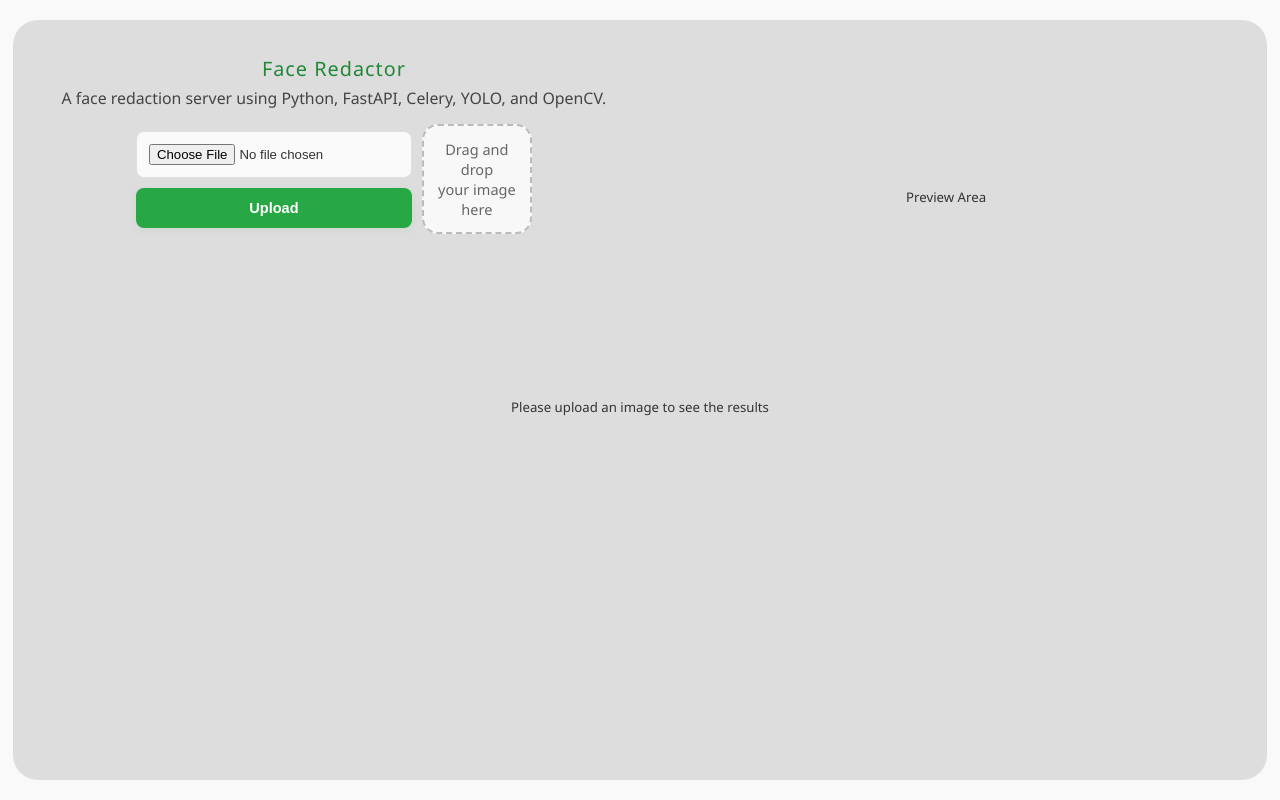
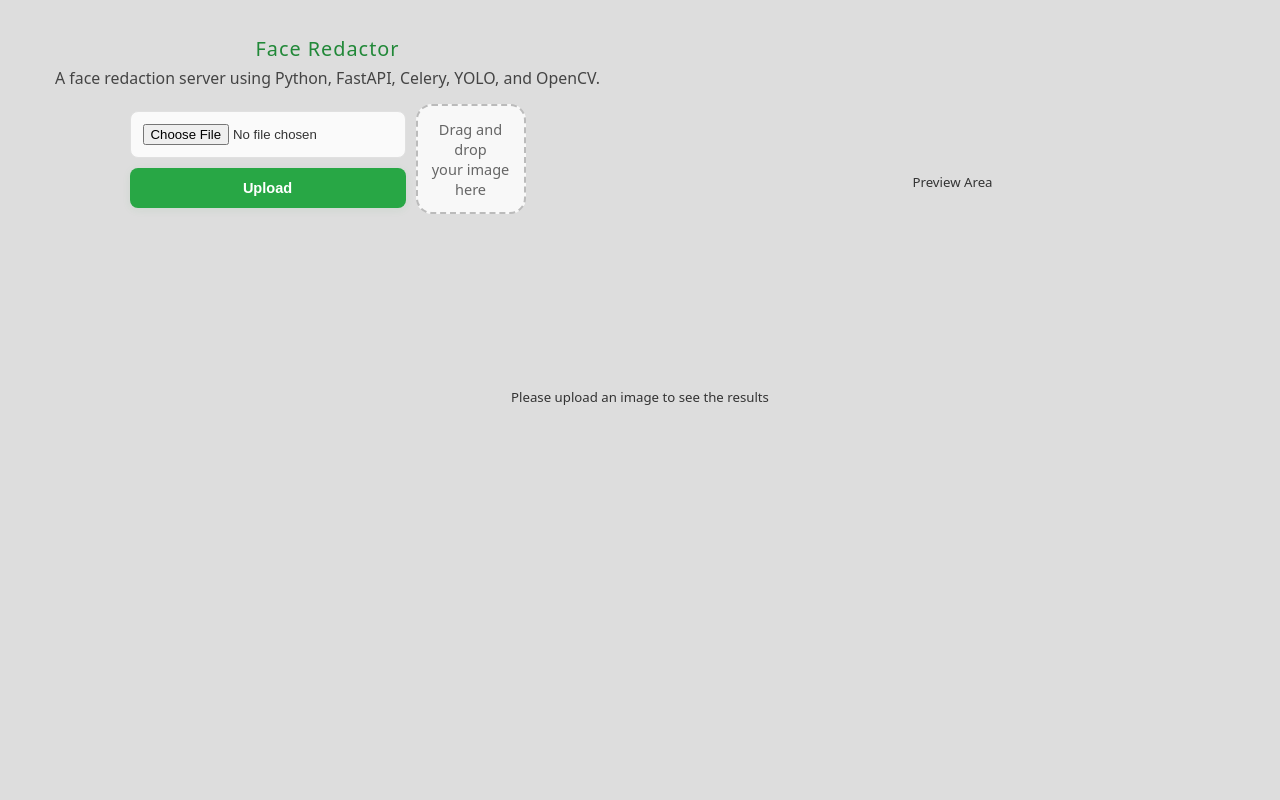
Before and after one commit to niepw/image-uploader-app, a Flask app: page / in a window 1280 px wide. Run offline with Flask 3, Linux system fonts and the light colour scheme; parts of the project's set-up code (start-up, migrations or seed data) failed here and were passed over.

Commit message:
Update index.html and styles.css

```diff
--- a/static/css/styles.css
+++ b/static/css/styles.css
@@ -28,7 +28,7 @@ body {
   flex-direction: column;
   flex-grow: 1;
   flex: 1;
-  font-family: 'Segoe UI', Arial, sans-serif;
+  font-family: 'Noto Sans', sans-serif;
   gap: 10px;
   justify-content: center;
   justify-items: center;
@@ -48,7 +48,6 @@ body {
   align-content: center;
   align-items: center;
   background: var(--card-bg);
-  border-radius: 25px 25px 25px 25px;
   display: flex;
   flex-direction: column;
   flex-grow: 1;
@@ -56,9 +55,9 @@ body {
   gap: 10px;
   justify-content: space-around;
   justify-items: space-around;
-  margin: 20px 20px 20px 20px;
+  margin: 0px 0px 0px 0px;
   padding: 10px 10px 10px 10px;
-  width: 98%;
+  width: 100%;
   z-index: 0;
 }
 
@@ -107,6 +106,7 @@ h1 {
   color: var(--primary-dark);
   font-size: 1.5rem;
   letter-spacing: 1px;
+  font-weight: 900;
 }
 
 h2 {
@@ -293,7 +293,7 @@ h3 {
   background: var(--card-bg);
   border-radius: 0px 0px 0px 0px;
   display: flex;
-  gpa: 10px;
+  gap: 20px;
   flex-direction: row;
   justify-content: space-around;
   text-align: center;
@@ -306,7 +306,7 @@ h3 {
   box-shadow: 0 4px 10px rgba(0, 0, 0, 0.4);
   width: auto;
   height: auto;
-  max-width: 45%;
+  max-width:100%;
   max-height: 100%;
   flex: 1 1 auto;
 }
@@ -317,7 +317,7 @@ h3 {
   box-shadow: 0 4px 10px rgba(0, 0, 0, 0.4);
   width: auto;
   height: auto;
-  max-width: 45%;
+  max-width: 100%;
   max-height: 100%;
   flex: 1 1 auto;
 }
--- a/templates/index.html
+++ b/templates/index.html
@@ -83,8 +83,12 @@
       </div>
       <!-- frame: result-image -->
       <div class="frame result-image">
-        <img id="uploaded-image" src="{{ url_for('static', filename='uploaded/' + filename) }}" />
-        <img id="redacted-image" src="{{ url_for('static', filename='redacted/' + filename) }}" />
+        <a href="{{ url_for('static', filename='uploaded/' + filename) }}">
+          <img id="uploaded-image" src="{{ url_for('static', filename='uploaded/' + filename) }}" />
+        </a>
+        <a href="{{ url_for('static', filename='redacted/' + filename) }}">
+          <img id="redacted-image" src="{{ url_for('static', filename='redacted/' + filename) }}" />
+        </a>
       </div>
       {% else %}
       <div class="frame result-info">
```
